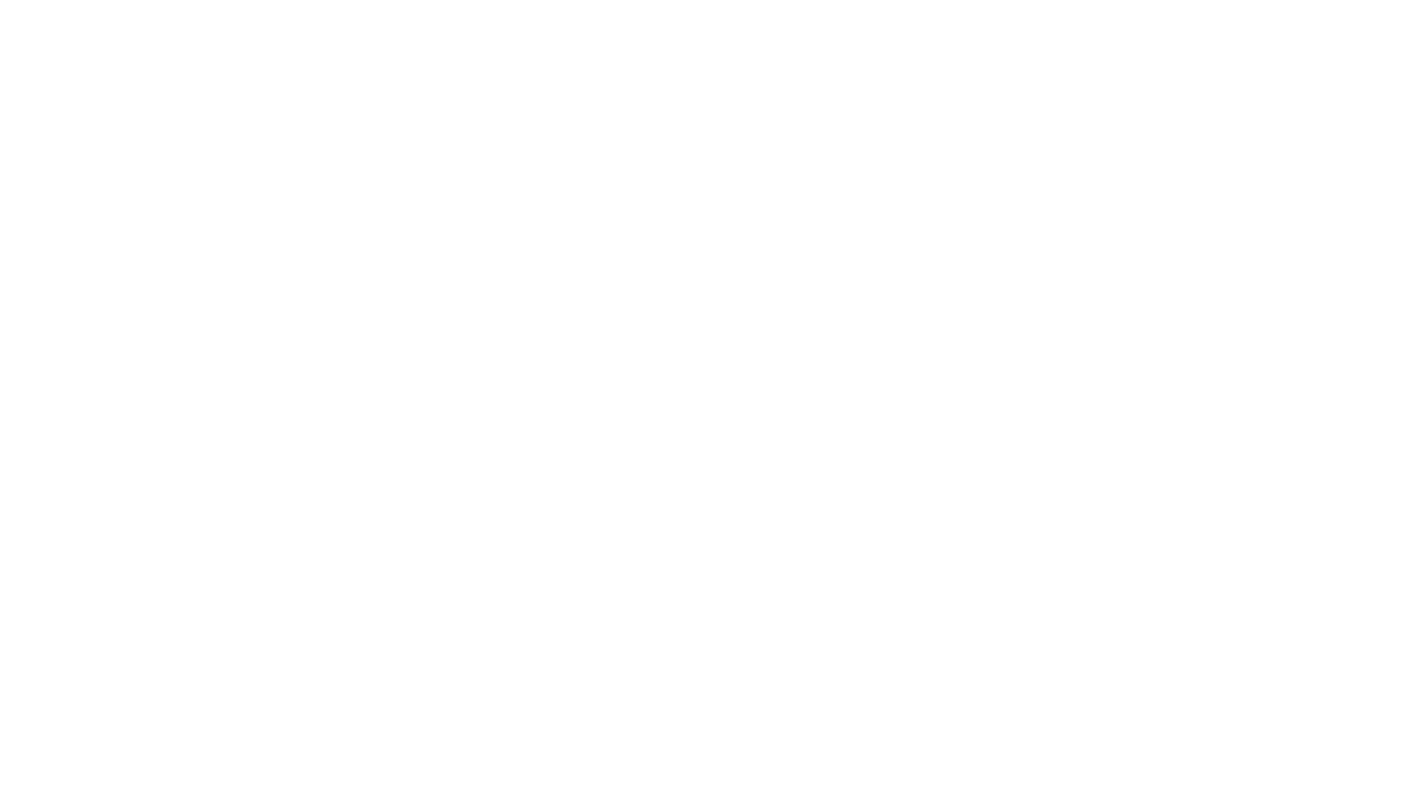
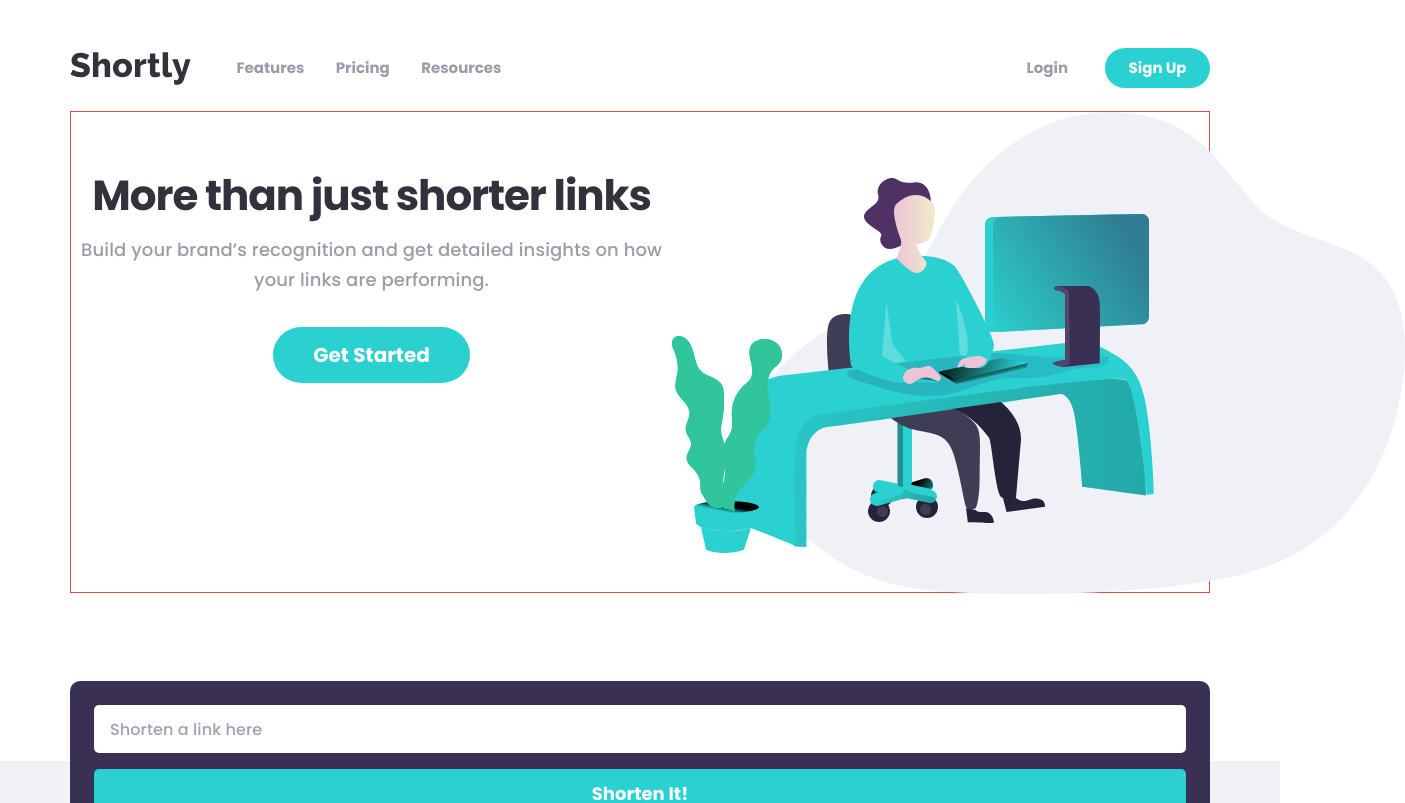
Before and after one commit to Afolabi-bit/url-shortener, a React (Vite) app: page / in a window 1280 px wide. Shown: the top 803 px of the page, 1405 px wide, since content can reach past the window. Built offline with nearby package versions, Linux system fonts and the light colour scheme.

Commit message:
larger screens

```diff
--- a/index.html
+++ b/index.html
@@ -10,7 +10,7 @@
     <title>Shortly</title>
   </head>
   <body>
-    <main class="overflow-x-hidden max-w-[100vw] poppins md:hidden" id="root"></main>
+    <main class="overflow-x-hidden max-w-[100vw] poppins " id="root"></main>
     <script type="module" src="/src/main.jsx"></script>
   </body>
 </html>
--- a/src/components/Header.jsx
+++ b/src/components/Header.jsx
@@ -6,14 +6,15 @@ const Header = () => {
 	const [openNav, setOpenNav] = useState(false);
 
 	return (
-		<header className="w-full h-[33px] mt-[40px]  ">
-			<div className="container flex justify-between relative ">
+		<header className="w-full h-[33px] mt-[40px] lg:mt-[48px] lg:h-[40px] ">
+			{/* Smaller screen */}
+			<div className="container flex justify-between relative md:hidden">
 				<img
 					className="h-full"
 					src={Logo}
 					alt="Shortly logo"
 				/>
-				<nav>
+				<nav className="">
 					<button onClick={() => setOpenNav((prev) => !prev)}>
 						<img
 							src={Menu}
@@ -60,6 +61,51 @@ const Header = () => {
 					)}
 				</nav>
 			</div>
+
+			{/* Larger screens */}
+			<div className="container hidden md:flex justify-between h-full">
+				<div className="flex h-full items-center gap-[45.4px]">
+					<img
+						src={Logo}
+						alt=""
+					/>
+					<div className="flex items-center h-full w-[265px] justify-between ">
+						<a
+							href="#"
+							className="font-bold text-[15px] leading-[12px] text-myGray1 "
+						>
+							Features
+						</a>
+						<a
+							href="#"
+							className="font-bold text-[15px] leading-[12px] text-myGray1 "
+						>
+							Pricing
+						</a>
+						<a
+							href="#"
+							className="font-bold text-[15px] leading-[12px] text-myGray1 "
+						>
+							Resources
+						</a>
+					</div>
+				</div>
+				<div className="flex items-center h-full gap-[37px]">
+					<a
+						href="#"
+						className="font-bold text-[15px] leading-[22px] text-myGray1 "
+					>
+						Login
+					</a>
+					<a
+						href="#"
+						className="font-bold text-[15px] leading-[22px] text-white bg-myCyan rounded-[28px] h-full w-[105px] flex
+						items-center justify-center "
+					>
+						<span>Sign Up</span>
+					</a>
+				</div>
+			</div>
 		</header>
 	);
 };
--- a/src/components/Hero.jsx
+++ b/src/components/Hero.jsx
@@ -1,12 +1,13 @@
 import HeroImg from "/images/hero.svg";
 import HeroBg from "/images/heor-bg.svg";
+import HeroIllustration from "/images/illustration-working.svg";
 
 const Hero = () => {
 	return (
 		<section className="min-h-[558px] w-full pt-[23px] pb-[88px]">
-			<div className="container">
-				<div className="w-full  ">
-					<div className="absolute top-[96px] right-0 w-[305px] h-[337px] overflow-hidden">
+			<div className="container lg:flex lg:flex-row-reverse lg:h-[482px] border border-red-500 ">
+				<div className="w-full  lg:hidden ">
+					<div className="absolute top-[96px] right-0 w-[305px] h-[337px] overflow-hidden ">
 						<img
 							className="absolute top-0 left-0 w-[460px] h-[337px] z-[-1]  "
 							src={HeroBg}
@@ -19,6 +20,15 @@ const Hero = () => {
 						alt="Illustration of a woman working at a computer"
 					/>
 				</div>
+
+				<div className="hidden lg:block lg:w-[733px]">
+					<img
+						src={HeroIllustration}
+						alt=""
+						className="absolute"
+					/>
+				</div>
+
 				<div className="flex flex-col items-center h-[289px] mt-[60px] ">
 					<h1 className="font-bold text-[42px] leading-[48px] text-center tracking-[-1.05px] text-myPurple1 mb-[15px] ">
 						More than just shorter links
--- a/tailwind.config.js
+++ b/tailwind.config.js
@@ -7,7 +7,7 @@ export default {
 			screens: {
 				sm: "327px",
 				md: "720px",
-				lg: "960px",
+				lg: "1108px",
 				xl: "1140px",
 				"2xl": "1320px",
 			},
```
